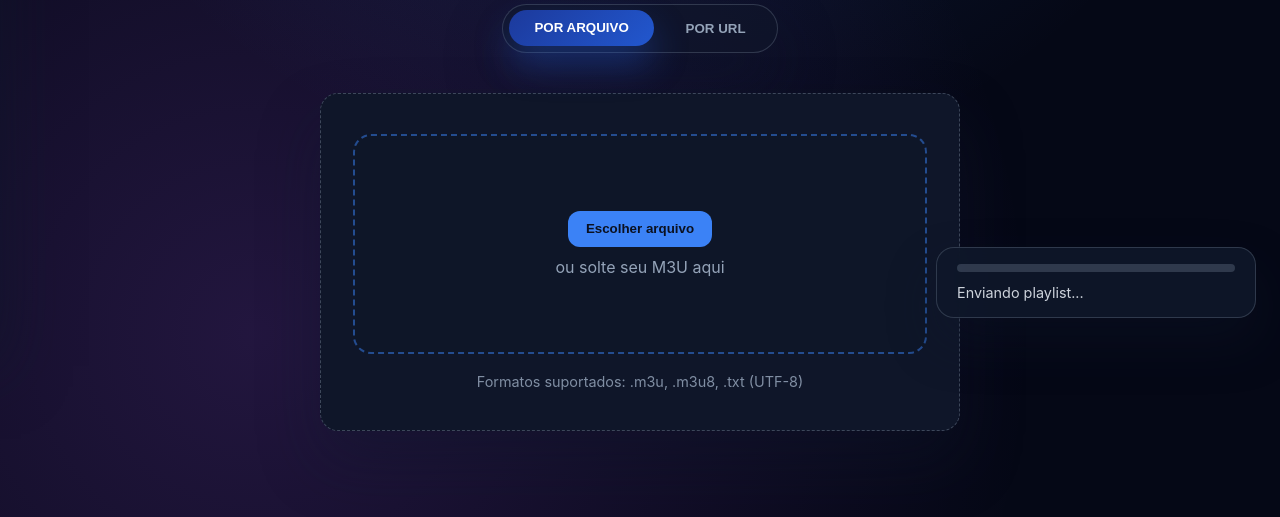
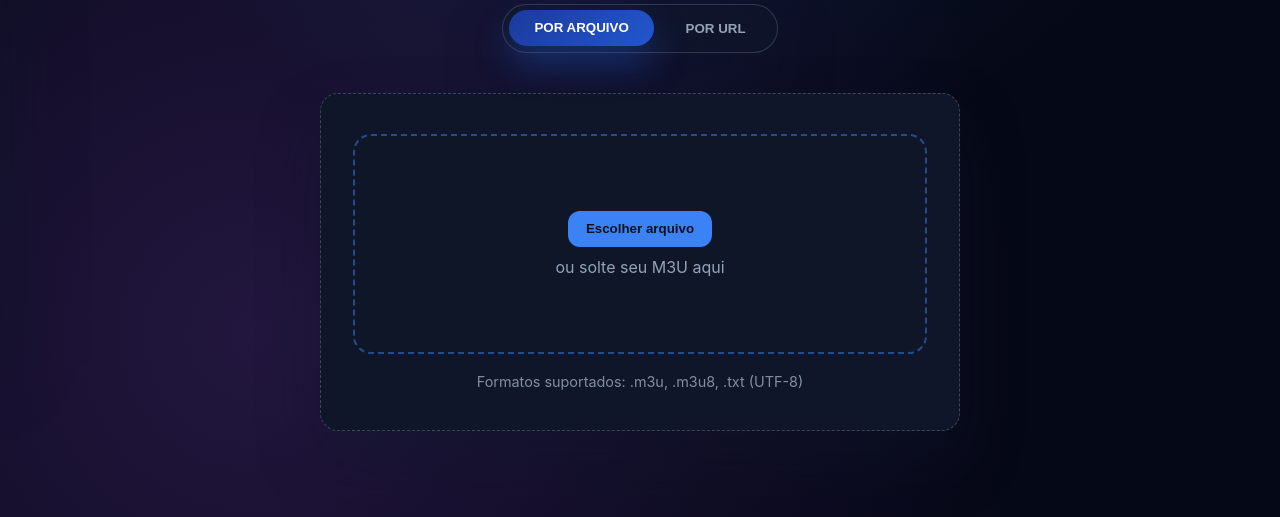
Before and after one commit to cduarte/importadordecanais, a PHP site: page /cliente/edit_m3u/ in a window 1280 px wide. Shown: the part 458-975 px from the top of the page. Run offline with PHP 8.4, Linux system fonts and the light colour scheme.

Commit message:
Corrige exibição inicial do indicador de envio

```diff
--- a/cliente/edit_m3u/app.js
+++ b/cliente/edit_m3u/app.js
@@ -1165,6 +1165,7 @@
     });
 
     // Interface inicial
+    hideUploadProgress();
     updateFileLabel(null);
     render();
 })();
--- a/cliente/edit_m3u/styles.css
+++ b/cliente/edit_m3u/styles.css
@@ -1093,6 +1093,10 @@ body {
     }
 }
 
+.upload-progress[hidden] {
+    display: none !important;
+}
+
 .upload-progress {
     position: fixed;
     right: 1.5rem;
```
